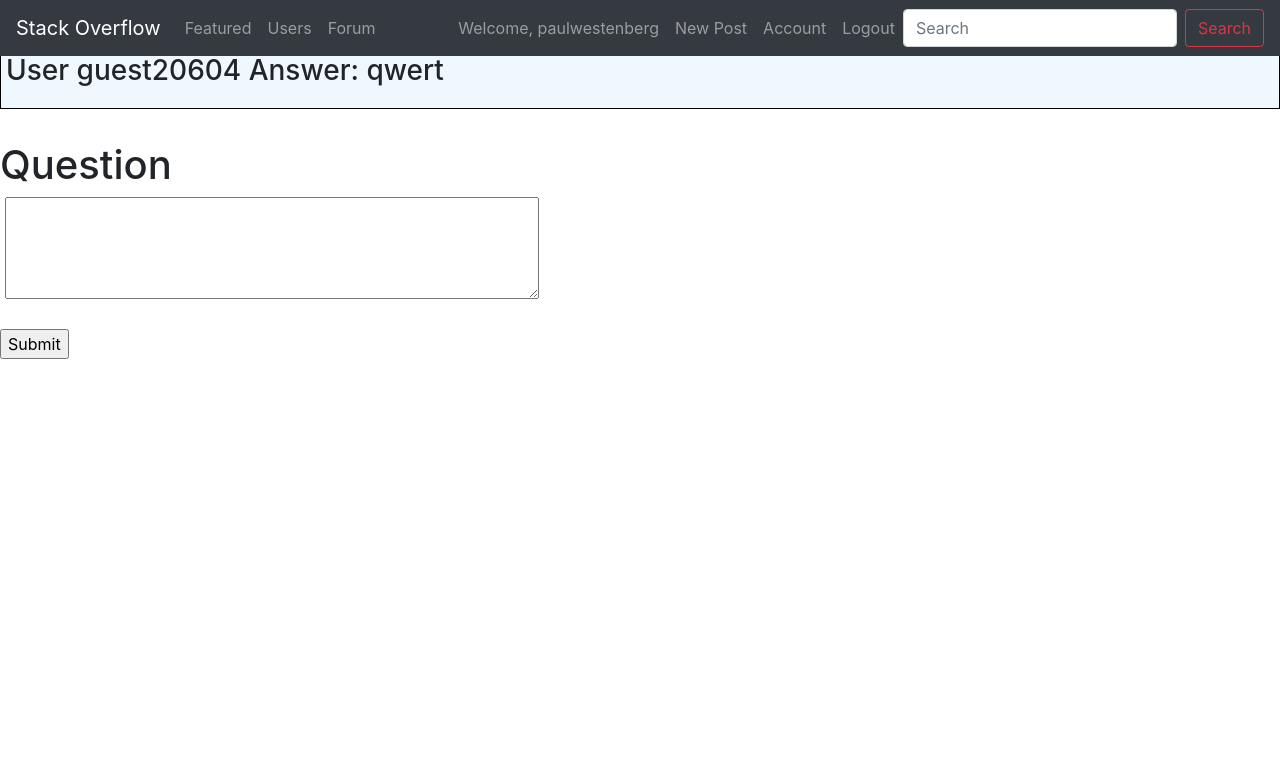
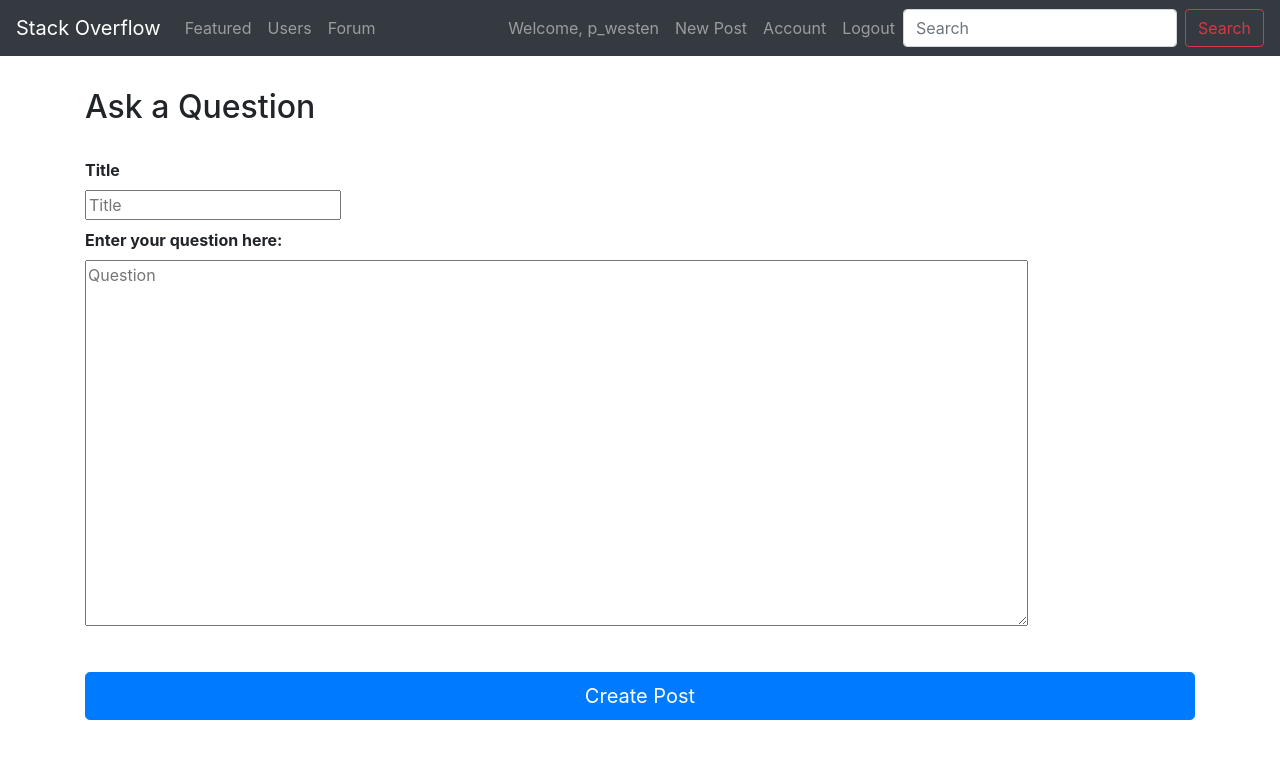
Before and after one commit to RamB98/SOEN-341, a Flask app: page /post in a window 1280 px wide. Shown: the top 759 px of the page. Run offline with Flask 2, Linux system fonts and the light colour scheme; a user stored in the database is signed in; data comes from the database, SQL or seed files in the repository; some libraries are stand-ins or nearby versions.

Commit message:
Created forum, made questions get posted

```diff
--- a/app/forms.py
+++ b/app/forms.py
@@ -1,6 +1,8 @@
 from flask_wtf import FlaskForm
 from wtforms import StringField, PasswordField, SubmitField
+from wtforms.fields.simple import TextAreaField
 from wtforms.validators import Length, EqualTo, Email, DataRequired, ValidationError
+from wtforms.widgets.core import TextArea
 from app.models import User
 
 class RegisterForm(FlaskForm):
@@ -25,3 +27,9 @@ class LoginForm(FlaskForm):
     username = StringField(label='User Name:', validators=[DataRequired()])
     password = PasswordField(label='Password:', validators=[DataRequired()])
     submit = SubmitField(label='Sign in')
+
+class PostForm(FlaskForm):
+    title = StringField(label='Title ', validators=[DataRequired()])
+    question = TextAreaField('Enter your question here: ', widget=TextArea(), validators=[DataRequired()])
+    tags= StringField(label='Tags: ')
+    submit = SubmitField(label='Create Post')
--- a/app/models.py
+++ b/app/models.py
@@ -1,5 +1,7 @@
 from app import db, bcrypt, login_manager
 from flask_login import UserMixin
+import sqlite3
+from sqlite3 import Error
 
 
 @login_manager.user_loader
@@ -33,8 +35,9 @@ class Post(db.Model):
 
 class Question(db.Model):
     id = db.Column(db.Integer, primary_key=True)
-    username = db.Column(db.String(80), unique=True, nullable=False)
+    title = db.Column(db.String(102), unique=False, nullable=False)
+    username = db.Column(db.String(80), unique=False, nullable=False)
     question = db.Column(db.String(4048), unique=True, nullable=False)
 
     def __repr__(self):
-        return f'User {self.username} Answer: {self.question}'
+        return f'User {self.username} Question: {self.question}'
--- a/app/routes.py
+++ b/app/routes.py
@@ -1,9 +1,10 @@
 from flask import render_template, url_for, flash, redirect, request, abort
+import flask_login
 from flask_wtf import form
 from flask_login import login_user, logout_user, login_required
 from . import app
 from app.models import Question, User
-from app.forms import RegisterForm, LoginForm
+from app.forms import RegisterForm, LoginForm, PostForm
 from app import db
 import random
 
@@ -45,17 +46,30 @@ def register_page():
 @app.route("/post", methods=["POST","GET"])
 @login_required
 def post():
-    if request.method=="POST":
-       value = random.randint(1,30000)
-       respons= request.form["nm"]
-       guest="guest"+str(value)
-       input1= Question(username=guest, question=respons)
-       db.session.add(input1)
-       db.session.commit()
-       return redirect(url_for('post'))
+    form = PostForm()
+    if form.validate_on_submit():
+        loggedin=flask_login.current_user
+        new_question = Question(title=form.title.data, question=form.question.data, username=loggedin.username)
+        db.session.add(new_question)
+        db.session.commit()
+        flash(f'Success! Your question { new_question.title } has been created!', category='success')
+        return redirect(url_for('forum_page'))
+    else:
+        for err_msg in form.errors.values():
+            flash(f'User Creation Error: {err_msg}', category='danger')
+    return render_template('post.html', form=form)
 
-    else: question=Question.query.all()
-    return render_template('post.html',question=question)
+    # if request.method=="POST":
+    #    #value = random.randint(1,30000)
+
+    #    respons= request.form["nm"]
+    #    guest=flask_login.current_user
+    #    input1= Question(username=guest.username, question=respons)
+    #    db.session.add(input1)
+    #    db.session.commit()
+    #    return redirect(url_for('post'))
+
+    # else: question=Question.query.all()
 
 @app.route("/logout")
 def logout_page():
@@ -65,4 +79,6 @@ def logout_page():
 
 @app.route('/forum')
 def forum_page():
-    return render_template('Forum.html')
+    questions = Question.query.all()
+
+    return render_template('Forum.html', allquestions=questions)
--- a/app/templates/Home.html
+++ b/app/templates/Home.html
@@ -28,7 +28,7 @@
           <img class="second-slide">
           <div class="container slide2">
             <div class="carousel-caption text-left">
-              <h1 class="carousel-text"><a class="btn btn-lg btn-primary" href="" role="button">Make A Post</a></h1>
+              <h1 class="carousel-text"><a class="btn btn-lg btn-primary" href="{{ url_for('post') }}" role="button">Make A Post</a></h1>
             </div>
           </div>
         </div>
--- a/app/templates/post.html
+++ b/app/templates/post.html
@@ -6,8 +6,28 @@
 <h3 style="border: solid 1px black;display: block;padding:5px ;padding-bottom:20px;background-color:aliceblue;">{{Userg}}</h3>
 {%endfor%}
 <br>
-<h1>Question</h1>
-<div>
+
+<div class="container">
+  <form method="POST" class="form-post">
+    {{ form.hidden_tag() }}
+    <br>
+    <h2>Ask a Question</h2><br>
+    <dl>
+      <dt> {{ form.title.label() }}
+      <dd> {{ form.title(placeholder="Title") }}
+      <dt> {{ form.question.label() }}
+      <dd> {{ form.question(cols="90", rows="15", placeholder="Question") }}
+    </dl>
+    <br>
+
+    {{ form.submit(class="btn btn-lg btn-block btn-primary") }}
+
+    <br>
+
+
+  </form>
+</div>
+<!-- <div>
 <form action="#" method="post">
   <label for="w3review"></label>
   <textarea name="nm" rows="4" cols="50" placeholder="Ask your quesiton here">
@@ -16,13 +36,7 @@
     <br><br>
     <input type="submit" value="Submit">
 </form>
-</div>
-
-
-
-
-
-
+</div> -->
 
 {% endblock %}
 
```
Also changed, not shown: app/templates/Forum.html (+10 -1 lines), app/stackoverflow.db.
